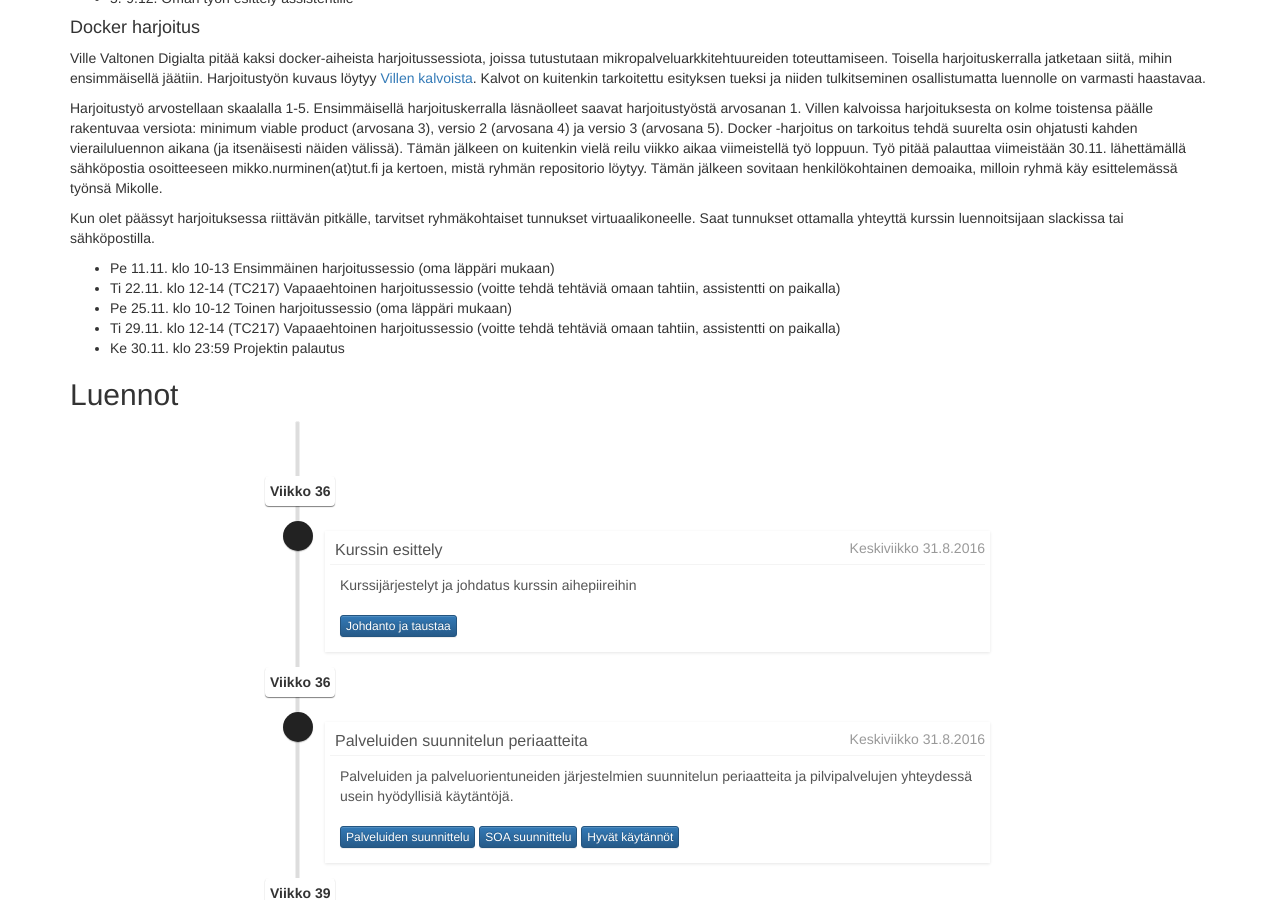
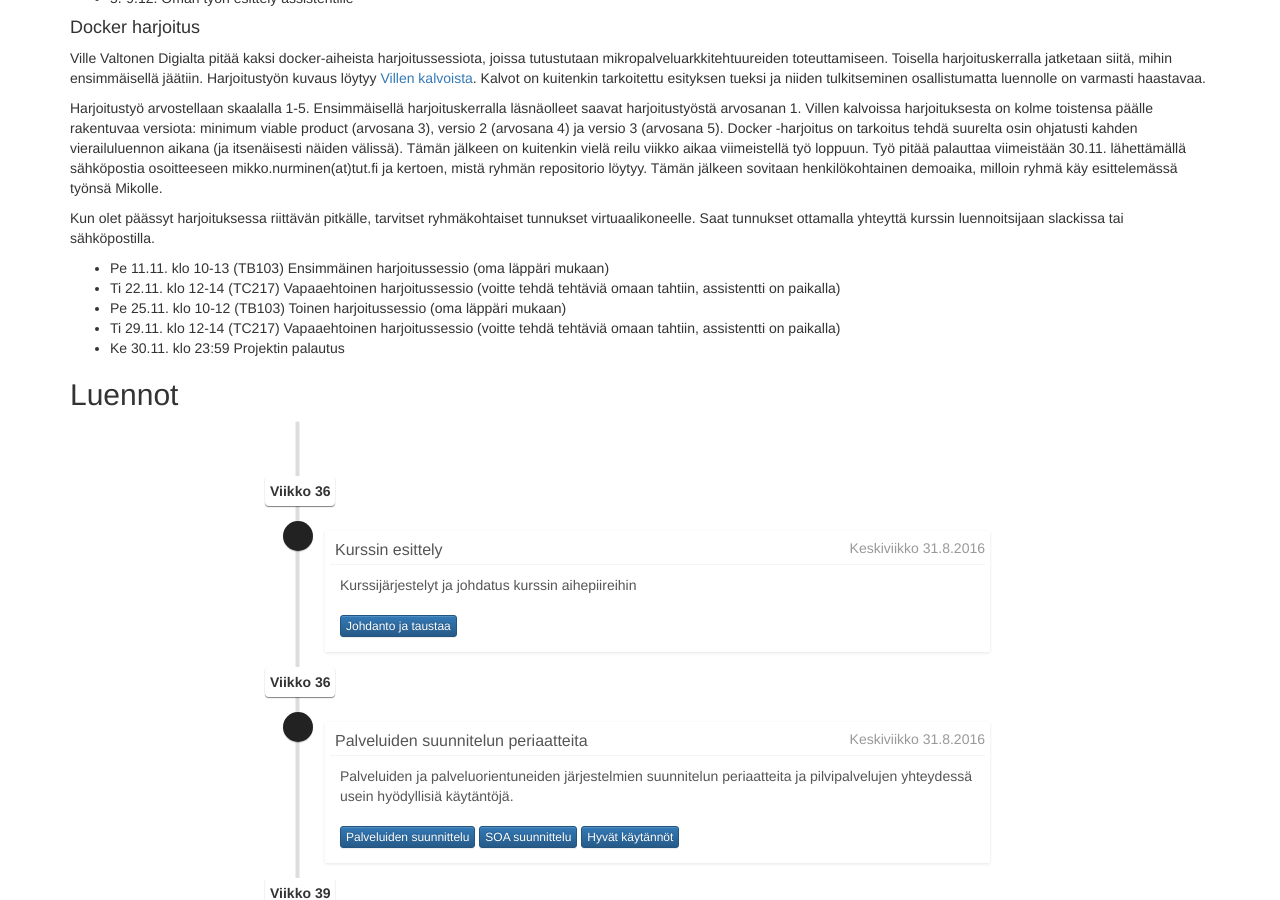
Before and after one commit to Palpo/palpo.github.io, a Jekyll site: the page built from index.html, in a window 1280 px wide and 900 px high, scrolled down 1082 px. Built offline with Jekyll 4.4.1, drawn with Linux system fonts in a browser that asks for light colours; nearby versions of some CDN libraries.

Commit message:
room for 2nd docker serssion

```diff
--- a/index.html
+++ b/index.html
@@ -48,9 +48,9 @@ layout: default
     <p>Kun olet päässyt harjoituksessa riittävän pitkälle, tarvitset ryhmäkohtaiset tunnukset virtuaalikoneelle. Saat tunnukset ottamalla yhteyttä kurssin luennoitsijaan slackissa tai sähköpostilla.</p>
 
     <ul>
-        <li>Pe 11.11. klo 10-13 Ensimmäinen harjoitussessio (oma läppäri mukaan)</li>
+        <li>Pe 11.11. klo 10-13 (TB103) Ensimmäinen harjoitussessio (oma läppäri mukaan)</li>
         <li>Ti 22.11. klo 12-14 (TC217) Vapaaehtoinen harjoitussessio (voitte tehdä tehtäviä omaan tahtiin, assistentti on paikalla)</li>
-        <li>Pe 25.11. klo 10-12 Toinen harjoitussessio (oma läppäri mukaan)</li>
+        <li>Pe 25.11. klo 10-12 (TB103) Toinen harjoitussessio (oma läppäri mukaan)</li>
         <li>Ti 29.11. klo 12-14 (TC217) Vapaaehtoinen harjoitussessio (voitte tehdä tehtäviä omaan tahtiin, assistentti on paikalla)</li>
         <li>Ke 30.11. klo 23:59 Projektin palautus
     </ul>
```
